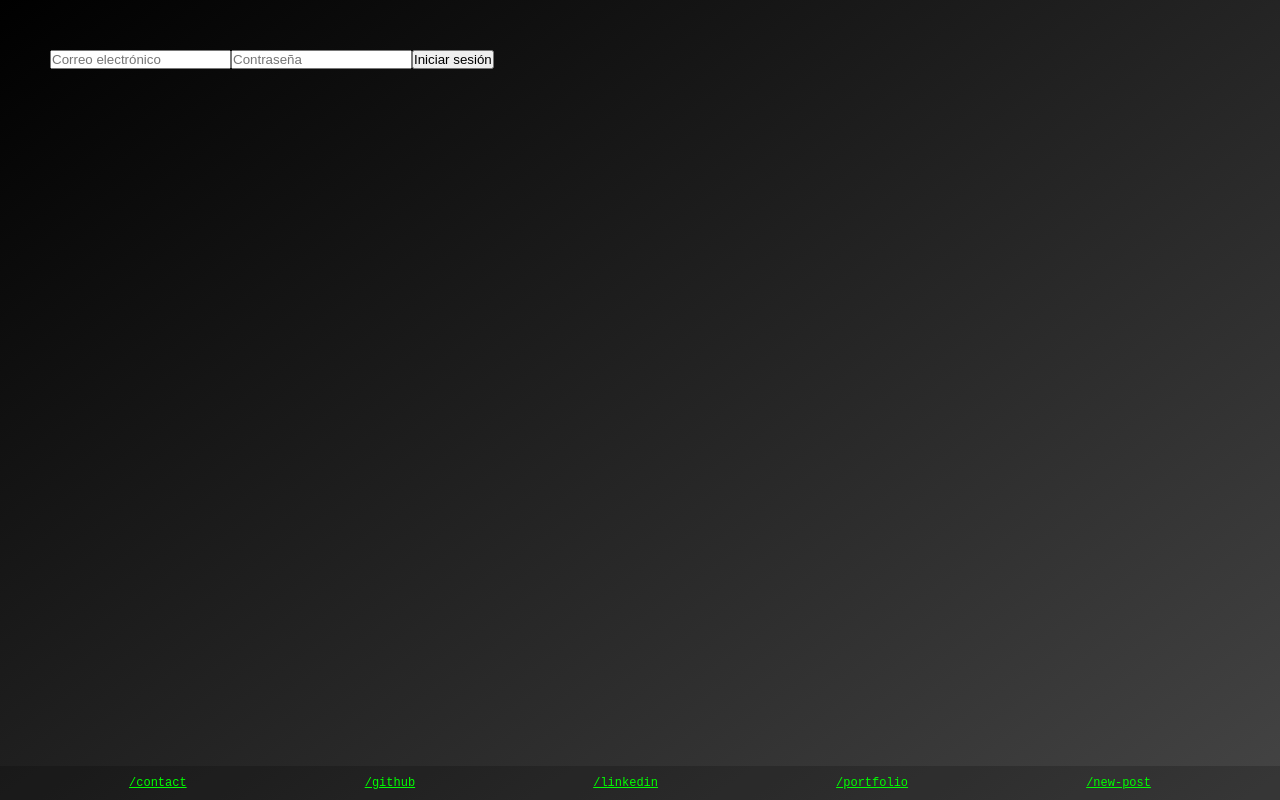
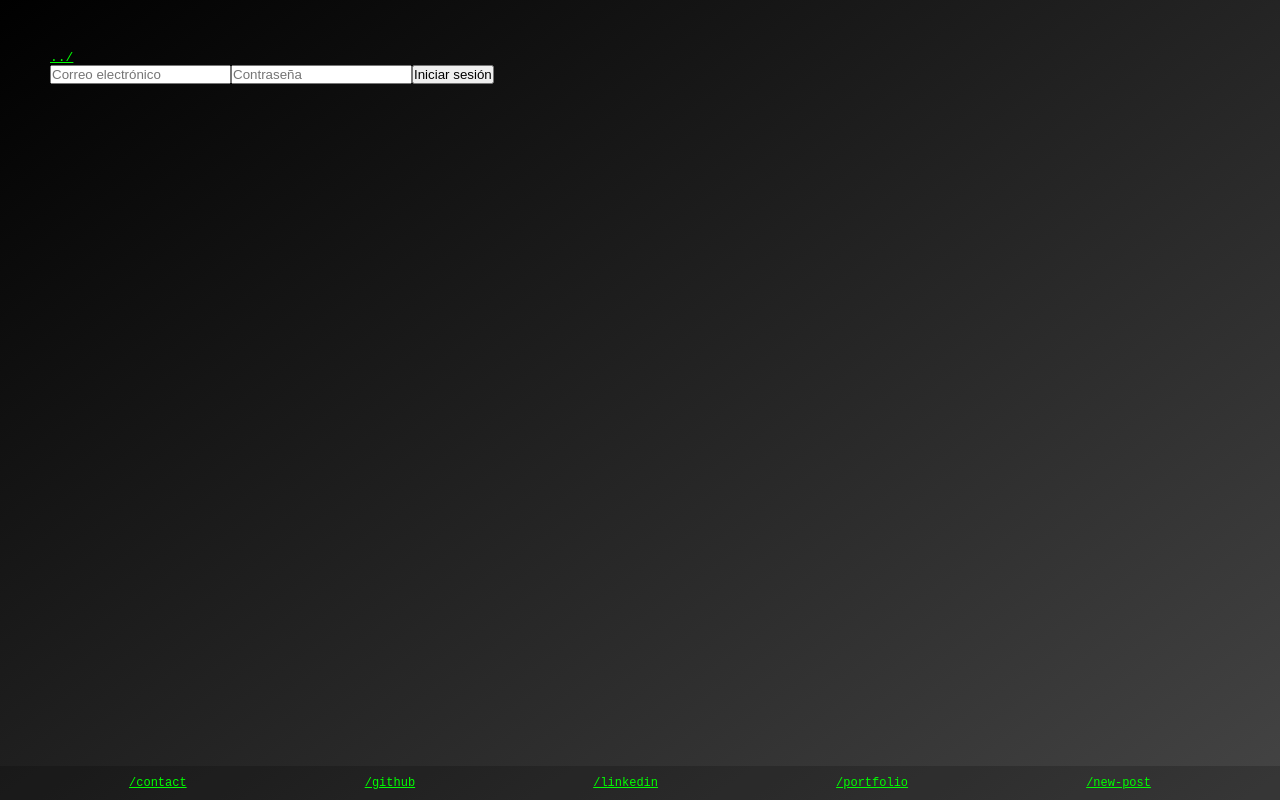
Before and after one commit to irenealcaine/blog, a React (Vite) app: page /log-in in a window 1280 px wide. Built offline with nearby package versions, Linux system fonts and the light colour scheme; no server answers.

Commit message:
update TextEditor.jsx and LogIn.jsx

```diff
--- a/src/Components/TextEditor/TextEditor.jsx
+++ b/src/Components/TextEditor/TextEditor.jsx
@@ -3,7 +3,7 @@ import ReactQuill from 'react-quill';
 import 'react-quill/dist/quill.snow.css';
 import { db } from '../../Firebase/firebase-config';
 import { collection, addDoc, Timestamp } from "firebase/firestore";
-import { useNavigate } from 'react-router-dom';
+import { Link, useNavigate } from 'react-router-dom';
 
 const TextEditor = () => {
 
@@ -45,6 +45,7 @@ const TextEditor = () => {
 
   return (
     <div>
+      <Link to={'/'}>../</Link>
       <input
         type="text"
         placeholder='Título'
--- a/src/Pages/LogIn/LogIn.jsx
+++ b/src/Pages/LogIn/LogIn.jsx
@@ -1,6 +1,6 @@
 import React, { useState } from 'react'
 import { getAuth, signInWithEmailAndPassword } from 'firebase/auth';
-import { useNavigate } from 'react-router-dom';
+import { useNavigate, Link } from 'react-router-dom';
 
 const LogIn = () => {
   const [email, setEmail] = useState('');
@@ -21,6 +21,7 @@ const LogIn = () => {
 
   return (
     <div>
+      <Link to={'/'}>../</Link>
       <form onSubmit={handleLogin}>
         <input
           type="email"
```
